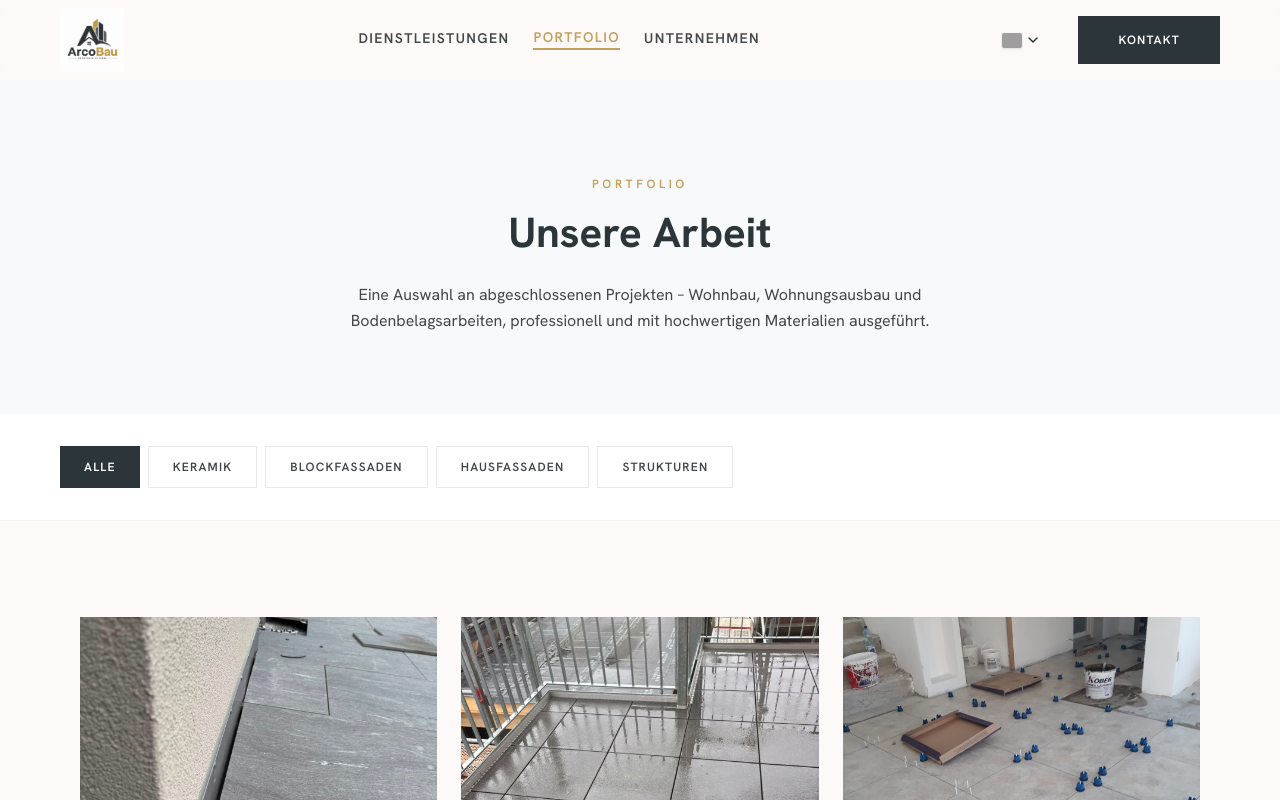
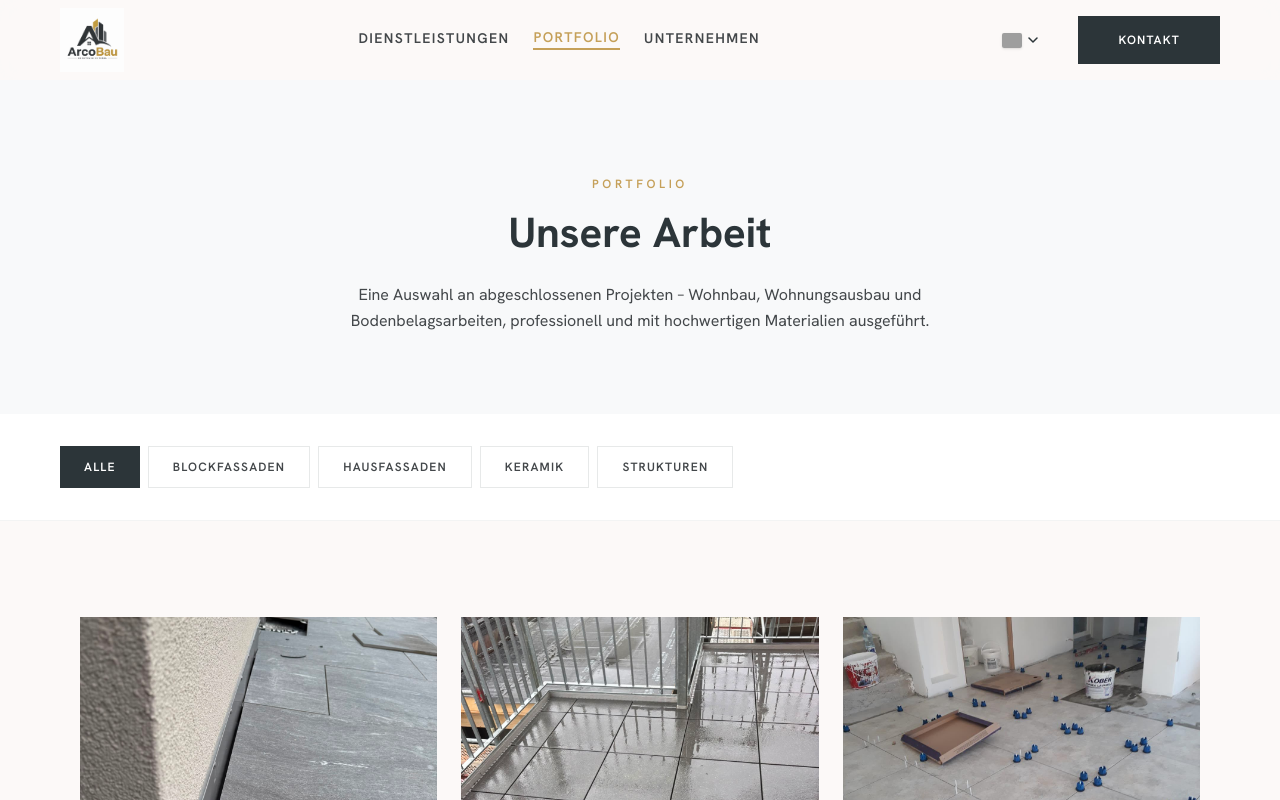
Before and after one commit to andy12b/arcobau, a Next.js app: page /portfolio in a window 1280 px wide. Shown: the top 800 px of the page. Built offline with nearby package versions, Linux system fonts and the light colour scheme; grey boxes are pictures that could not be loaded.

Commit message:
Reorder portfolio categories to put Ceramica on 4th position

```diff
--- a/app/portfolio/PortfolioPage.tsx
+++ b/app/portfolio/PortfolioPage.tsx
@@ -29,9 +29,9 @@ export default function PortfolioPage() {
 
   const categories = [
     { id: "All", label: t.portfolio.categories.all },
-    { id: "ceramica", label: t.portfolio.categories.ceramica },
     { id: "fatade-blocuri", label: t.portfolio.categories.fatadeBlocuri },
     { id: "fatade-case", label: t.portfolio.categories.fatadeCase },
+    { id: "ceramica", label: t.portfolio.categories.ceramica },
     { id: "structuri", label: t.portfolio.categories.structuri },
   ];
 
```
